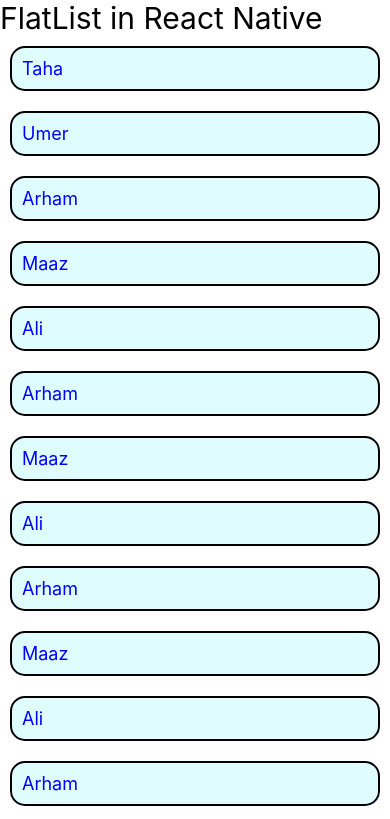
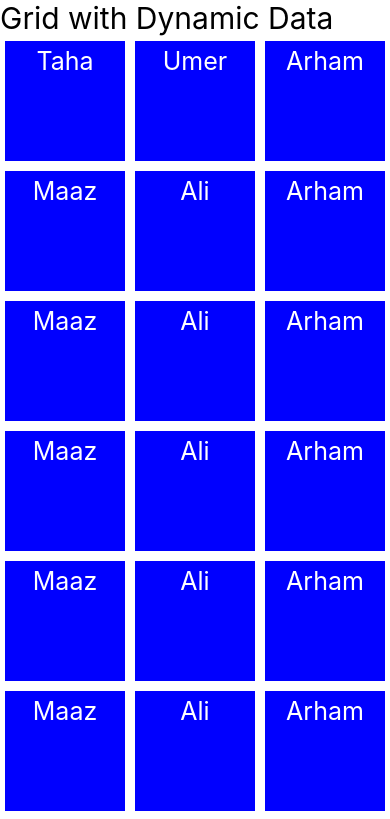
Before and after one commit to SMTahaWaqar/React-Native-Js-Concepts, a React Native app: screen / in a window 390 px wide. Shown: the top 819 px of the page. Built offline with nearby package versions, Linux system fonts and the light colour scheme.

Commit message:
flex wrap

```diff
--- a/App.js
+++ b/App.js
@@ -98,26 +98,27 @@ const App = () => {
   ];
   return (
     <View>
-      <Text style={{fontSize: 30}}>FlatList in React Native</Text>
-      <ScrollView style={{marginBottom: 50}}>
+      <Text style={{fontSize: 30}}>Grid with Dynamic Data</Text>
+      <View style={{flex: 1, flexDirection: 'row', flexWrap: 'wrap'}}>
         {data.map(user => (
-          <Text style={styles.textContainer}>{user.name}</Text>
+          <Text style={styles.item}>{user.name}</Text>
         ))}
-      </ScrollView>
+      </View>
     </View>
   );
 };
 
 const styles = StyleSheet.create({
-  textContainer: {
-    fontSize: 18,
-    color: 'blue',
-    backgroundColor: '#dffdff',
-    borderWidth: 2,
-    borderColor: 'black',
-    borderRadius: 15,
-    margin: 10,
-    padding: 10,
+  item: {
+    fontSize: 25,
+    backgroundColor: 'blue',
+    color: 'white',
+    margin: 5,
+    padding: 5,
+    width: 120,
+    height: 120,
+    textAlignVertical: 'center',
+    textAlign: 'center',
   },
 });
 
```
